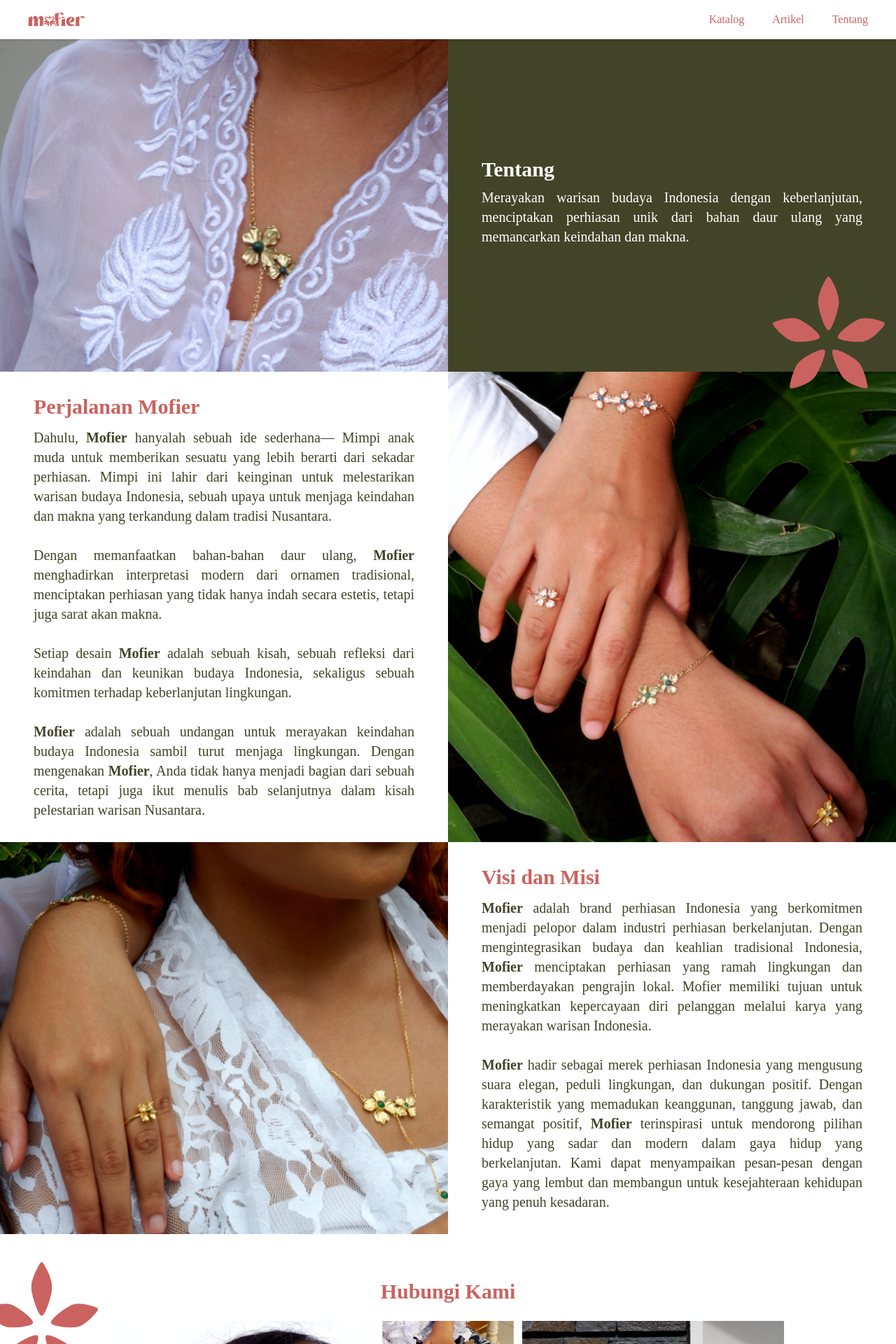
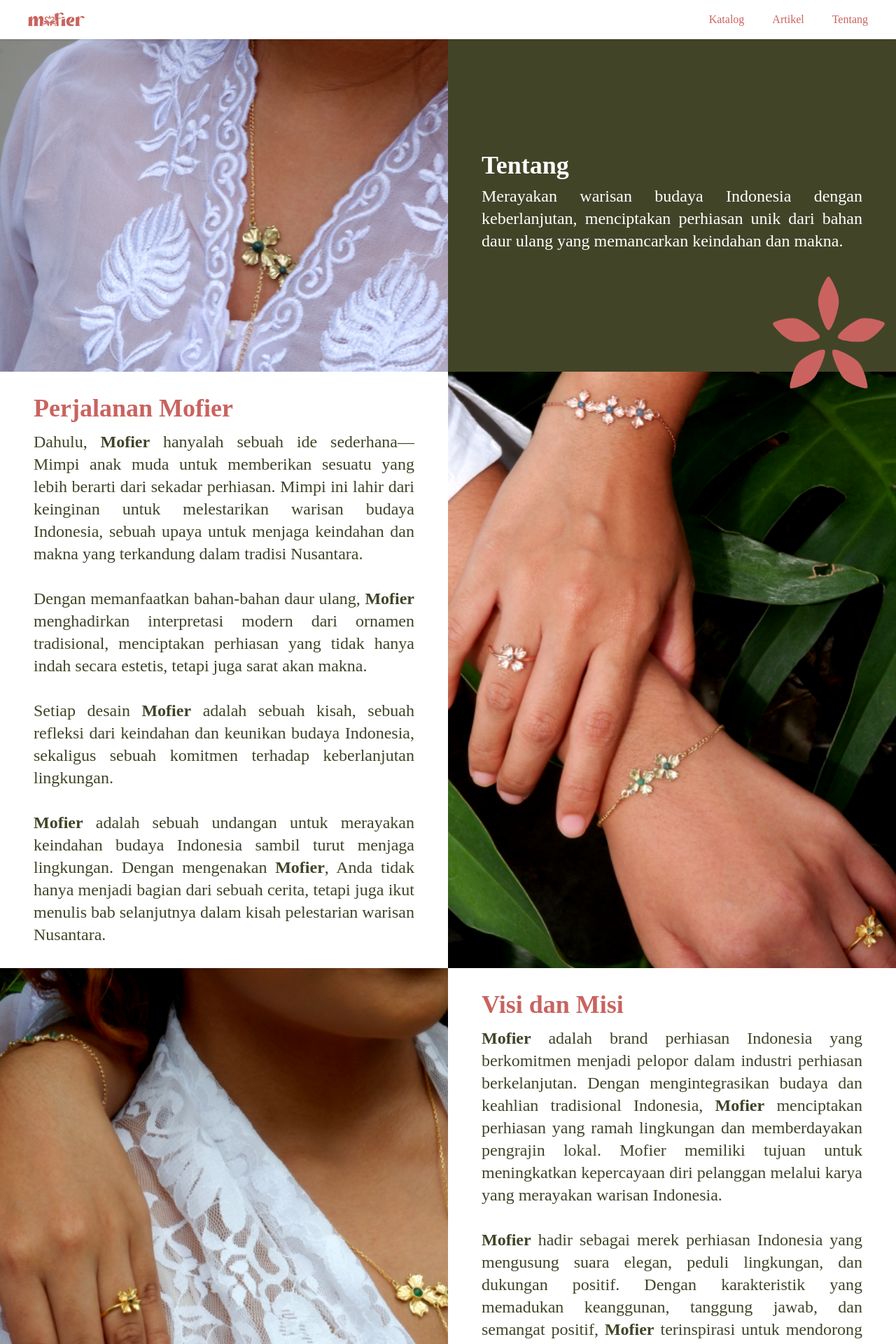
Before and after one commit to tiaracalistaka/mofierweb, a Next.js app: page /about in a window 1280 px wide. Shown: the top 1920 px of the page at 70% size. Built offline with nearby package versions, Linux system fonts and the light colour scheme.

Commit message:
responsive kurang onboarding

```diff
--- a/app/about/page.tsx
+++ b/app/about/page.tsx
@@ -18,8 +18,8 @@
 
           {/* Tentang - kanan atas */}
           <div className="bg-secondary text-white p-6 sm:p-8 flex flex-col justify-center relative ">
-            <h2 className="text-center sm:text-left text-base sm:text-xl md:text-2xl lg:text-3xl md:font-semibold font-medium mb-1 sm:mb-2 md:mx-2 lg:mx-4 sm:mx-0.5">Tentang</h2>
-            <p className="text-xs sm:text-sm md:text-base lg:text-xl font-light text-justify md:mx-2 lg:mx-4 sm:mx-0.5">
+            <h2 className="text-center sm:text-left text-base sm:text-xl md:text-2xl lg:text-3xl xl:text-4xl md:font-semibold font-medium mb-1 sm:mb-2 md:mx-2 lg:mx-4 sm:mx-0.5">Tentang</h2>
+            <p className="text-xs sm:text-sm md:text-base lg:text-xl xl:text-2xl font-light text-justify md:mx-2 lg:mx-4 sm:mx-0.5">
               Merayakan warisan budaya Indonesia dengan keberlanjutan, menciptakan perhiasan unik dari bahan daur ulang yang memancarkan keindahan dan makna.
             </p>
             <img
@@ -31,8 +31,8 @@
 
           {/* Perjalanan Mofier - kiri bawah */}
           <div className="p-6 sm:p-8 bg-white flex flex-col justify-center text-secondary md:mx-2 lg:mx-4 sm:mx-0.5">
-            <h2 className="text-primary text-center sm:text-left text-base sm:text-xl md:text-2xl lg:text-3xl md:font-semibold font-medium mb-1 sm:mb-3">Perjalanan Mofier</h2>
-            <p className="leading-relaxed text-xs sm:text-sm md:text-base lg:text-xl text-justify">
+            <h2 className="text-primary text-center sm:text-left text-base sm:text-xl md:text-2xl lg:text-3xl xl:text-4xl md:font-semibold font-medium mb-1 sm:mb-3">Perjalanan Mofier</h2>
+            <p className="leading-relaxed text-xs sm:text-sm md:text-base lg:text-xl xl:text-2xl text-justify">
               Dahulu, <span className="font-bold">Mofier</span> hanyalah sebuah ide sederhana—
               Mimpi anak muda untuk memberikan sesuatu yang lebih berarti dari sekadar perhiasan. Mimpi ini lahir dari keinginan untuk melestarikan warisan budaya Indonesia, sebuah upaya untuk menjaga keindahan dan makna yang terkandung dalam tradisi Nusantara.
               <br /><br />
@@ -54,8 +54,8 @@
             <img src="About2.png" alt="About Image 3" className="w-full h-auto sm:h-full object-cover" />
           </div>
           <div className="p-6 sm:p-8 bg-white flex flex-col justify-center text-secondary md:mx-2 lg:mx-4 sm:mx-0.5">
-            <h2 className="text-primary text-center sm:text-left text-base sm:text-xl md:text-2xl lg:text-3xl font-semibold mb-2 sm:mb-3">Visi dan Misi</h2>
-            <p className="leading-relaxed text-xs sm:text-sm md:text-base lg:text-xl text-justify">
+            <h2 className="text-primary text-center sm:text-left text-base sm:text-xl md:text-2xl lg:text-3xl xl:text-4xl font-semibold mb-2 sm:mb-3">Visi dan Misi</h2>
+            <p className="leading-relaxed text-xs sm:text-sm md:text-base lg:text-xl xl:text-2xl text-justify">
               <span className="font-bold">Mofier</span> adalah brand perhiasan Indonesia yang berkomitmen menjadi pelopor dalam industri perhiasan berkelanjutan. Dengan mengintegrasikan budaya dan keahlian tradisional Indonesia, <span className="font-bold">Mofier</span> menciptakan perhiasan yang ramah lingkungan dan memberdayakan pengrajin lokal. Mofier memiliki tujuan untuk meningkatkan kepercayaan diri pelanggan melalui karya yang merayakan warisan Indonesia.
               <br /><br />
               <span className="font-bold">Mofier</span> hadir sebagai merek perhiasan Indonesia yang mengusung suara elegan, peduli lingkungan, dan dukungan positif. Dengan karakteristik yang memadukan keanggunan, tanggung jawab, dan semangat positif, <span className="font-bold">Mofier</span> terinspirasi untuk mendorong pilihan hidup yang sadar dan modern dalam gaya hidup yang berkelanjutan. Kami dapat menyampaikan pesan-pesan dengan gaya yang lembut dan membangun untuk kesejahteraan kehidupan yang penuh kesadaran.
@@ -65,7 +65,7 @@
 
         {/* Hubungi Kami Section */}
         <section className="relative text-center py-12 sm:py-16">
-          <h2 className="text-primary text-center text-base sm:text-xl md:text-2xl lg:text-3xl font-semibold mb-4 sm:mb-6">Hubungi Kami</h2>
+          <h2 className="text-primary text-center text-base sm:text-xl md:text-2xl lg:text-3xl xl:text-4xl font-semibold mb-4 sm:mb-6">Hubungi Kami</h2>
 
           {/* Grid Gambar Hubungi Kami */}
           <div className="flex justify-center mb-6 px-8 sm:px-10 md:px-10 lg:px-40">
--- a/app/catalog/page.tsx
+++ b/app/catalog/page.tsx
@@ -11,7 +11,7 @@
       <main className="max-w-screen-lg mx-auto mt-3 py-8 space-y-8 px-4">
         {/* Rekomendasi Section */}
         <section className="text-center space-y-3 sm:pl-20">
-          <h1 className="text-sm mb-1 sm:text-xl md:text-2xl lg:text-3xl font-semibold text-primary mt-10">
+          <h1 className="text-sm mb-1 sm:text-xl md:text-2xl lg:text-3xl xl:text-4xl font-semibold text-primary mt-10">
             Rekomendasi
           </h1>
 
@@ -25,7 +25,7 @@
 
             {/* Collection Details */}
             <div className="space-y-2 sm:space-y-4 text-center sm:text-left sm:w-1/2">
-              <h2 className="text-sm sm:text-xl md:text-2xl lg:text-3xl font-semibold text-primary">
+              <h2 className="text-sm sm:text-xl md:text-2xl lg:text-3xl xl:text-4xl font-semibold text-primary">
                 Larasati Collection
               </h2>
               <a
```
